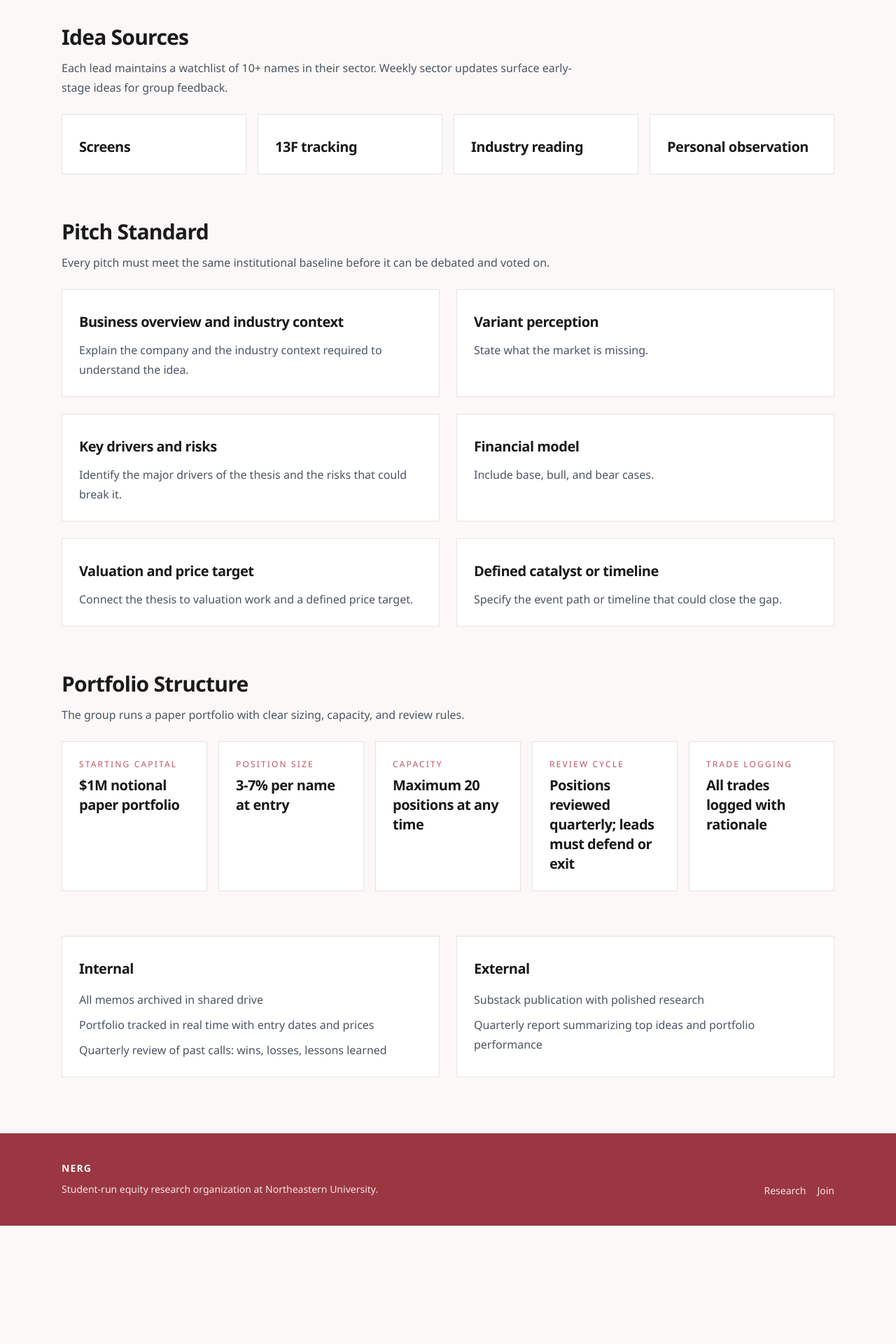
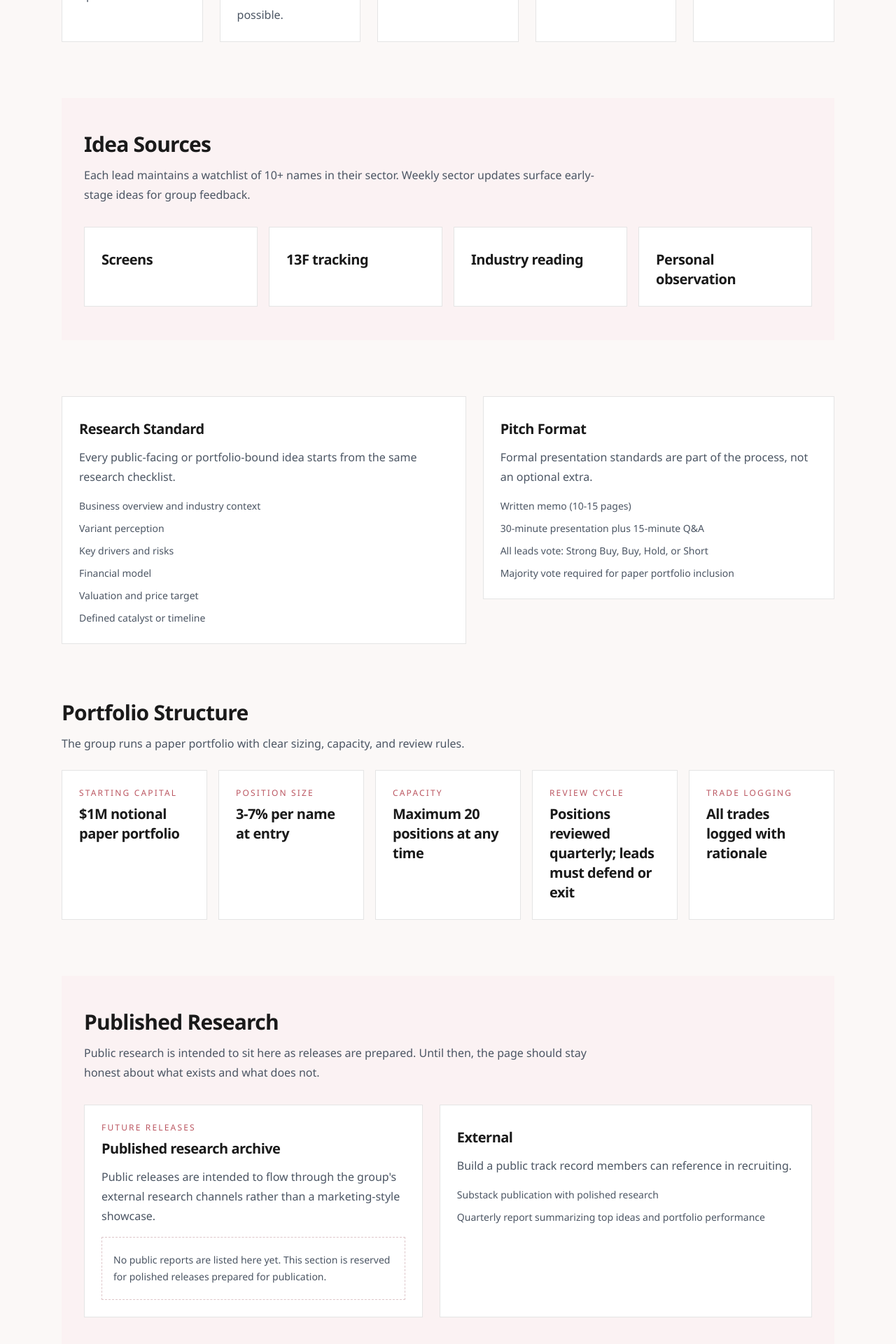
Before and after one commit to Jackfu13/Research-Website, a Next.js app: page /research in a window 1280 px wide. Shown: the part 864-2784 px from the top of the page at 70% size. Before the commit the page ends 2615 px from the top, so only its background shows below. Built offline with nearby package versions, Linux system fonts and the light colour scheme.

Commit message:
added readme

```diff
--- a/src/app/executive-board/page.tsx
+++ b/src/app/executive-board/page.tsx
@@ -1,15 +1,37 @@
+import { Card } from "@/components/Card";
+import { ListCard } from "@/components/ListCard";
+import { PageHeader } from "@/components/PageHeader";
+import { PageLayout } from "@/components/PageLayout";
 import { PersonCard } from "@/components/PersonCard";
 import { SectionHeading } from "@/components/SectionHeading";
 import { board } from "@/content/board";
 
 export default function ExecutiveBoardPage() {
   return (
-    <div className="mx-auto flex w-full max-w-6xl flex-col gap-16 px-6 py-16 md:py-20">
-      <section className="space-y-6">
-        <SectionHeading title="Executive Board" subtitle={board.executiveBoardIntro} />
+    <PageLayout>
+      <PageHeader
+        title="Executive Board"
+        intro={board.executiveBoardIntro}
+      />
+
+      <section className="grid gap-6 md:grid-cols-[minmax(0,1.1fr)_minmax(18rem,1fr)] md:items-start">
+        <Card
+          title={board.yearOneStructure.title}
+          body={board.yearOneStructure.summary}
+        />
+        <ListCard
+          title={board.futureStructure.title}
+          intro={board.futureStructure.summary}
+          items={board.futureStructure.points}
+        />
       </section>
 
-      <section className="grid gap-6 md:grid-cols-3">
+      <section className="space-y-8 bg-[var(--color-surface-muted)] px-6 py-12 md:px-8">
+        <SectionHeading
+          title="Roles"
+          subtitle="These roles are functional responsibilities, not separate tracks away from sector coverage and pitching."
+        />
+        <div className="grid gap-6 md:grid-cols-3">
         {board.roles.map((role) => (
           <PersonCard
             key={role.title}
@@ -18,7 +40,8 @@ export default function ExecutiveBoardPage() {
             items={role.responsibilities}
           />
         ))}
+        </div>
       </section>
-    </div>
+    </PageLayout>
   );
 }
--- a/src/app/join/page.tsx
+++ b/src/app/join/page.tsx
@@ -1,13 +1,14 @@
 import { Card } from "@/components/Card";
+import { ListCard } from "@/components/ListCard";
+import { PageHeader } from "@/components/PageHeader";
+import { PageLayout } from "@/components/PageLayout";
 import { SectionHeading } from "@/components/SectionHeading";
 import { membership } from "@/content/membership";
 
 export default function JoinPage() {
   return (
-    <div className="mx-auto flex w-full max-w-6xl flex-col gap-16 px-6 py-16 md:py-20">
-      <section className="space-y-6">
-        <SectionHeading title="Join" subtitle={membership.intro} />
-      </section>
+    <PageLayout>
+      <PageHeader title="Join" intro={membership.intro} />
 
       <section className="space-y-6">
         <SectionHeading
@@ -22,28 +23,22 @@ export default function JoinPage() {
       </section>
 
       <section className="grid gap-6 md:grid-cols-3">
-        <Card title="Member Expectations">
-          <ul className="space-y-2 text-base leading-7 text-[var(--color-text-soft)]">
-            {membership.memberExpectations.map((item) => (
-              <li key={item}>{item}</li>
-            ))}
-          </ul>
-        </Card>
-        <Card title="Membership Standards">
-          <ul className="space-y-2 text-base leading-7 text-[var(--color-text-soft)]">
-            {membership.membershipRules.map((item) => (
-              <li key={item}>{item}</li>
-            ))}
-          </ul>
-        </Card>
-        <Card title="Recruiting Outcomes">
-          <ul className="space-y-2 text-base leading-7 text-[var(--color-text-soft)]">
-            {membership.recruitingOutcomes.map((item) => (
-              <li key={item}>{item}</li>
-            ))}
-          </ul>
-        </Card>
+        <ListCard title="Member Expectations" items={membership.memberExpectations} />
+        <ListCard title="Membership Standards" items={membership.membershipRules} />
+        <ListCard title="Recruiting Outcomes" items={membership.recruitingOutcomes} />
       </section>
-    </div>
+
+      <section className="grid gap-6 bg-[var(--color-surface-muted)] px-6 py-12 md:grid-cols-[minmax(0,1.1fr)_minmax(18rem,1fr)] md:px-8">
+        <ListCard
+          title="Meeting Cadence"
+          intro="The group is designed around a consistent weekly operating rhythm."
+          items={membership.meetingCadence}
+        />
+        <Card
+          title="Why Join"
+          body={`${membership.recruitingPositioning} ${membership.participationSummary}`}
+        />
+      </section>
+    </PageLayout>
   );
 }
--- a/src/app/research/page.tsx
+++ b/src/app/research/page.tsx
@@ -1,4 +1,7 @@
 import { Card } from "@/components/Card";
+import { ListCard } from "@/components/ListCard";
+import { PageHeader } from "@/components/PageHeader";
+import { PageLayout } from "@/components/PageLayout";
 import { SectionHeading } from "@/components/SectionHeading";
 import { output } from "@/content/output";
 import { portfolio } from "@/content/portfolio";
@@ -6,10 +9,8 @@ import { process } from "@/content/process";
 
 export default function ResearchPage() {
   return (
-    <div className="mx-auto flex w-full max-w-6xl flex-col gap-16 px-6 py-16 md:py-20">
-      <section className="space-y-6">
-        <SectionHeading title="Research" subtitle={process.intro} />
-      </section>
+    <PageLayout>
+      <PageHeader title="Research" intro={process.intro} />
 
       <section className="space-y-6">
         <SectionHeading
@@ -23,7 +24,7 @@ export default function ResearchPage() {
         </div>
       </section>
 
-      <section className="space-y-6">
+      <section className="space-y-8 bg-[var(--color-surface-muted)] px-6 py-12 md:px-8">
         <SectionHeading
           title="Idea Sources"
           subtitle={`${process.ideaGeneration.watchlistExpectation} ${process.ideaGeneration.weeklyUpdateNote}`}
@@ -35,20 +36,17 @@ export default function ResearchPage() {
         </div>
       </section>
 
-      <section className="space-y-6">
-        <SectionHeading
-          title="Pitch Standard"
-          subtitle="Every pitch must meet the same institutional baseline before it can be debated and voted on."
+      <section className="grid gap-6 md:grid-cols-[minmax(0,1.15fr)_minmax(18rem,1fr)] md:items-start">
+        <ListCard
+          title="Research Standard"
+          intro="Every public-facing or portfolio-bound idea starts from the same research checklist."
+          items={process.pitchRequirements.map((requirement) => requirement.label)}
         />
-        <div className="grid gap-6 md:grid-cols-2">
-          {process.pitchRequirements.map((requirement) => (
-            <Card
-              key={requirement.label}
-              title={requirement.label}
-              body={requirement.description}
-            />
-          ))}
-        </div>
+        <ListCard
+          title="Pitch Format"
+          intro="Formal presentation standards are part of the process, not an optional extra."
+          items={process.pitchFormat}
+        />
       </section>
 
       <section className="space-y-6">
@@ -63,22 +61,41 @@ export default function ResearchPage() {
         </div>
       </section>
 
+      <section className="space-y-8 bg-[var(--color-surface-muted)] px-6 py-12 md:px-8">
+        <SectionHeading
+          title="Published Research"
+          subtitle="Public research is intended to sit here as releases are prepared. Until then, the page should stay honest about what exists and what does not."
+        />
+        <div className="grid gap-6 md:grid-cols-[minmax(0,1fr)_minmax(0,1.1fr)]">
+          <Card
+            title={output.publishedResearchPreview.title}
+            body={output.publishedResearchPreview.body}
+            meta="Future Releases"
+          >
+            <p className="border border-dashed border-[var(--color-border-strong)] px-4 py-5 text-sm leading-6 text-[var(--color-text-soft)]">
+              {output.publishedResearchPreview.emptyState}
+            </p>
+          </Card>
+          <ListCard
+            title={output.channels[1].title}
+            intro={output.goal}
+            items={output.channels[1].items}
+          />
+        </div>
+      </section>
+
       <section className="grid gap-6 md:grid-cols-2">
-        <Card title={output.channels[0].title}>
-          <ul className="space-y-2 text-base leading-7 text-[var(--color-text-soft)]">
-            {output.channels[0].items.map((item) => (
-              <li key={item}>{item}</li>
-            ))}
-          </ul>
-        </Card>
-        <Card title={output.channels[1].title}>
-          <ul className="space-y-2 text-base leading-7 text-[var(--color-text-soft)]">
-            {output.channels[1].items.map((item) => (
-              <li key={item}>{item}</li>
-            ))}
-          </ul>
-        </Card>
+        <ListCard
+          title={output.channels[0].title}
+          items={output.channels[0].items}
+        />
+        <ListCard
+          title="Research Standard Details"
+          items={process.pitchRequirements.map(
+            (requirement) => `${requirement.label}: ${requirement.description}`,
+          )}
+        />
       </section>
-    </div>
+    </PageLayout>
   );
 }
--- a/src/app/sector-leads/page.tsx
+++ b/src/app/sector-leads/page.tsx
@@ -1,3 +1,6 @@
+import { Card } from "@/components/Card";
+import { PageHeader } from "@/components/PageHeader";
+import { PageLayout } from "@/components/PageLayout";
 import { PersonCard } from "@/components/PersonCard";
 import { SectionHeading } from "@/components/SectionHeading";
 import { sectors } from "@/content/sectors";
@@ -16,15 +19,23 @@ function getSubtitle(lead: (typeof sectors.coverage)[number]) {
 
 export default function SectorLeadsPage() {
   return (
-    <div className="mx-auto flex w-full max-w-6xl flex-col gap-16 px-6 py-16 md:py-20">
-      <section className="space-y-6">
-        <SectionHeading
-          title="Sector Leads"
-          subtitle={`${sectors.intro} ${sectors.assignmentNote} ${sectors.coLeadPolicy}`}
-        />
+    <PageLayout>
+      <PageHeader
+        title="Sector Leads"
+        intro={`${sectors.intro} ${sectors.assignmentNote}`}
+      />
+
+      <section className="grid gap-6 md:grid-cols-2">
+        <Card title="Coverage Ownership" body={sectors.intro} />
+        <Card title="Assignment Policy" body={sectors.coLeadPolicy} />
       </section>
 
-      <section className="grid gap-6 md:grid-cols-2 xl:grid-cols-3">
+      <section className="space-y-8 bg-[var(--color-surface-muted)] px-6 py-12 md:px-8">
+        <SectionHeading
+          title="Current Coverage"
+          subtitle="Known assignments are listed below, while open or single-lead sectors remain marked as such."
+        />
+        <div className="grid gap-6 md:grid-cols-2 xl:grid-cols-3">
         {sectors.coverage.map((entry) => (
           <PersonCard
             key={entry.sector}
@@ -33,7 +44,8 @@ export default function SectorLeadsPage() {
             subtitle={getSubtitle(entry)}
           />
         ))}
+        </div>
       </section>
-    </div>
+    </PageLayout>
   );
 }
--- /dev/null
+++ b/src/components/PageHeader.tsx
@@ -0,0 +1,19 @@
+type PageHeaderProps = {
+  title: string;
+  intro: string;
+};
+
+export function PageHeader({ title, intro }: PageHeaderProps) {
+  return (
+    <section className="border-b border-[var(--color-border)] pb-12 md:pb-16">
+      <div className="max-w-4xl space-y-4">
+        <h1 className="text-3xl font-semibold tracking-tight text-[var(--color-text)] md:text-5xl">
+          {title}
+        </h1>
+        <p className="max-w-3xl text-base leading-8 text-[var(--color-text-soft)] md:text-lg">
+          {intro}
+        </p>
+      </div>
+    </section>
+  );
+}
--- /dev/null
+++ b/src/components/PageLayout.tsx
@@ -0,0 +1,13 @@
+import { ReactNode } from "react";
+
+type PageLayoutProps = {
+  children: ReactNode;
+};
+
+export function PageLayout({ children }: PageLayoutProps) {
+  return (
+    <div className="mx-auto flex w-full max-w-6xl flex-col gap-20 px-6 py-12 md:py-16">
+      {children}
+    </div>
+  );
+}
```
Also changed, not shown: src/app/about/page.tsx (+25 -11 lines), 1 other file (tests, documents, lock files or other folders).
